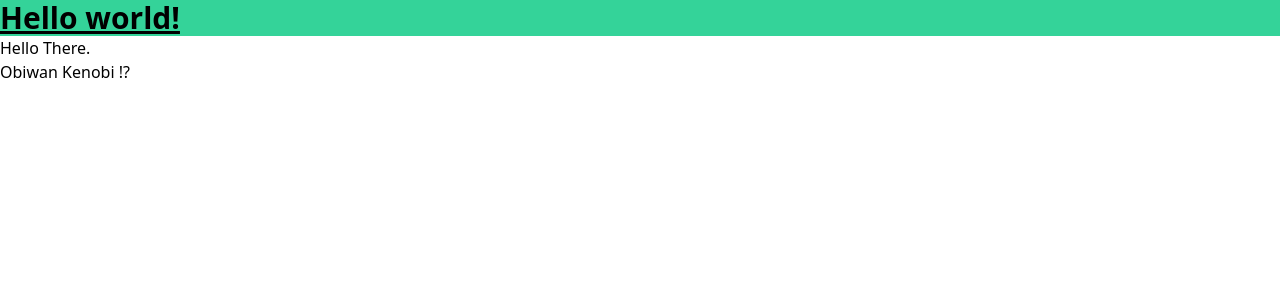
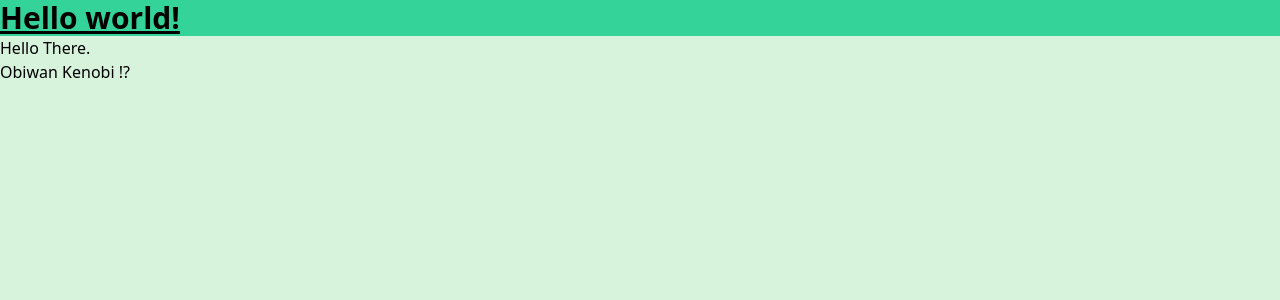
Before and after one commit to MathieuBurnat/snake, a PHP site: page / in a window 1280 px wide. Shown: the top 300 px of the page. Run offline with PHP 8.4, Linux system fonts and the light colour scheme; some libraries are stand-ins or nearby versions.

Commit message:
Create css variables

```diff
--- a/index.php
+++ b/index.php
@@ -7,12 +7,17 @@
     <script src="https://cdn.tailwindcss.com"></script>
 </head>
 
-<body>
+<body class="bg-main">
     <h1 class="text-3xl font-bold underline bg-emerald-400">
         Hello world!
     </h1>
+
     <h2> Hello There. </h2>
     <h4> Obiwan Kenobi !?</h4>
 </body>
 
+<style>
+    @import "styles/main.css";
+</style>
+
 </html>
--- /dev/null
+++ b/styles/main.css
@@ -0,0 +1,5 @@
+@import "./variables.css";
+
+.bg-main{
+    background-color: var(--p1);
+}
--- /dev/null
+++ b/styles/variables.css
@@ -0,0 +1,11 @@
+:root{
+    --p1: #D8F3DC;
+    --p2: #B7E4C7;
+    --p3: #95D5B2;
+    --p4: #74C69D;
+    --p5: #52B788;
+    --p6: #40916C;
+    --p7: #2D6A4F;
+    --p8: #1B4332;
+    --p9: #081C15;
+}
```
